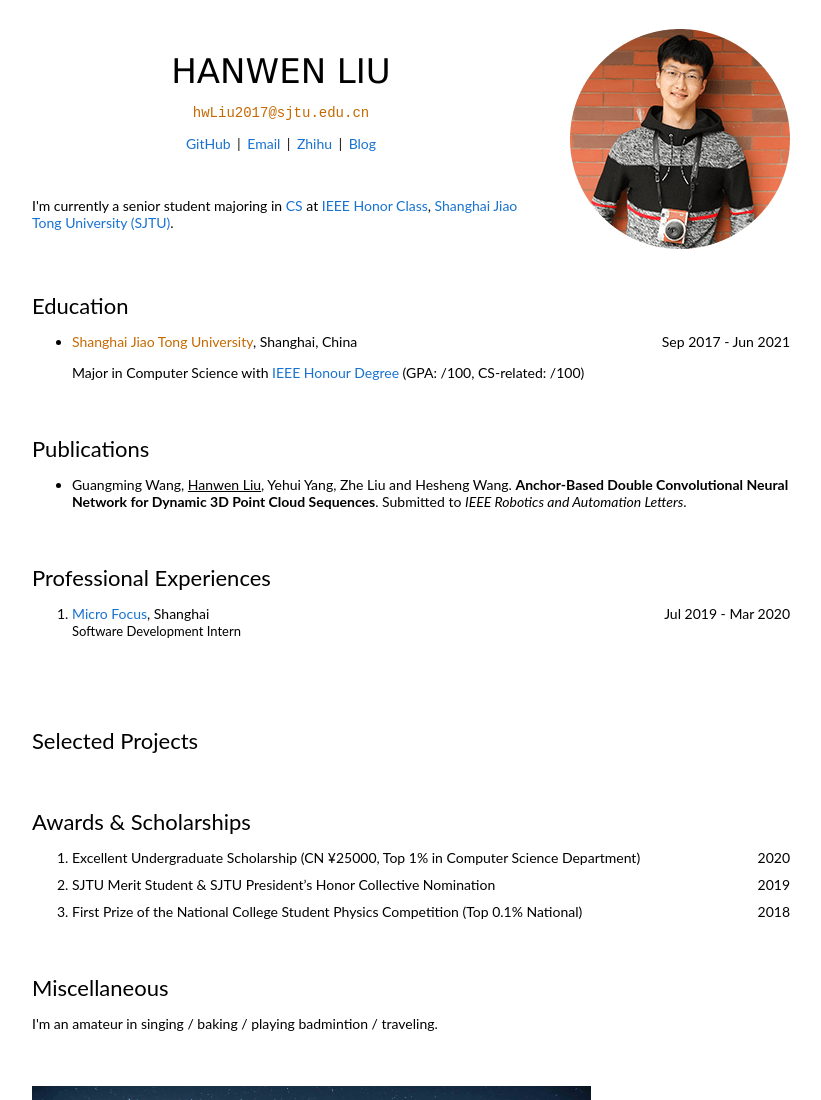
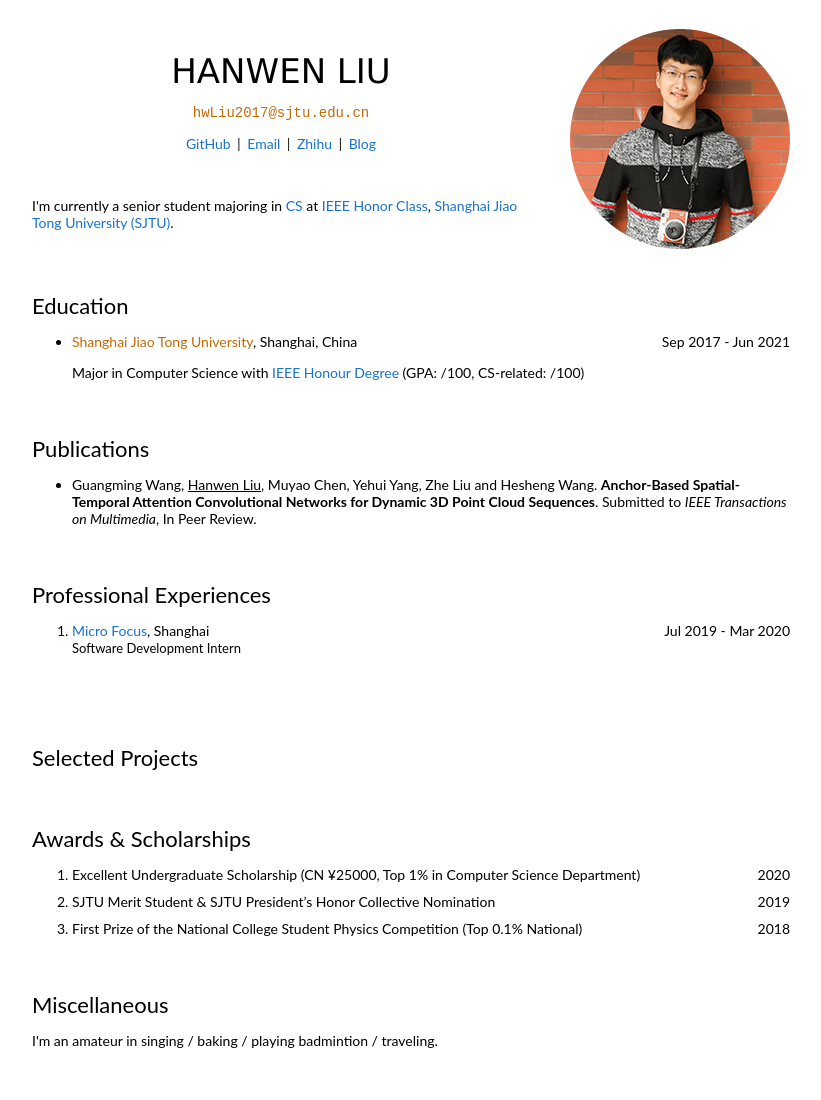
Before and after one commit to david990917/me, a plain HTML site: page index.html in a window 1280 px wide. Shown: the top 1100 px of the page, without its empty margins (229-1050 px from the left). Drawn offline with Linux system fonts and the light colour scheme.

Commit message:
Update Pub

```diff
--- a/index.html
+++ b/index.html
@@ -83,8 +83,8 @@
 
                                 <li>
                                     <p>
-                                        Guangming Wang, <u>Hanwen Liu</u>, Yehui Yang, Zhe Liu and Hesheng Wang. <b>Anchor-Based Double Convolutional Neural Network for Dynamic 3D Point Cloud Sequences</b>. Submitted to <i>IEEE Robotics and Automation Letters</i>.
-                                    </p>
+										Guangming Wang, <u>Hanwen Liu</u>, Muyao Chen, Yehui Yang, Zhe Liu and Hesheng Wang. <b>Anchor-Based Spatial-Temporal Attention Convolutional Networks for Dynamic 3D Point Cloud Sequences</b>. Submitted to <i>IEEE Transactions on Multimedia</i>, In Peer Review.
+									</p>
                                 </li>
 
 
```
